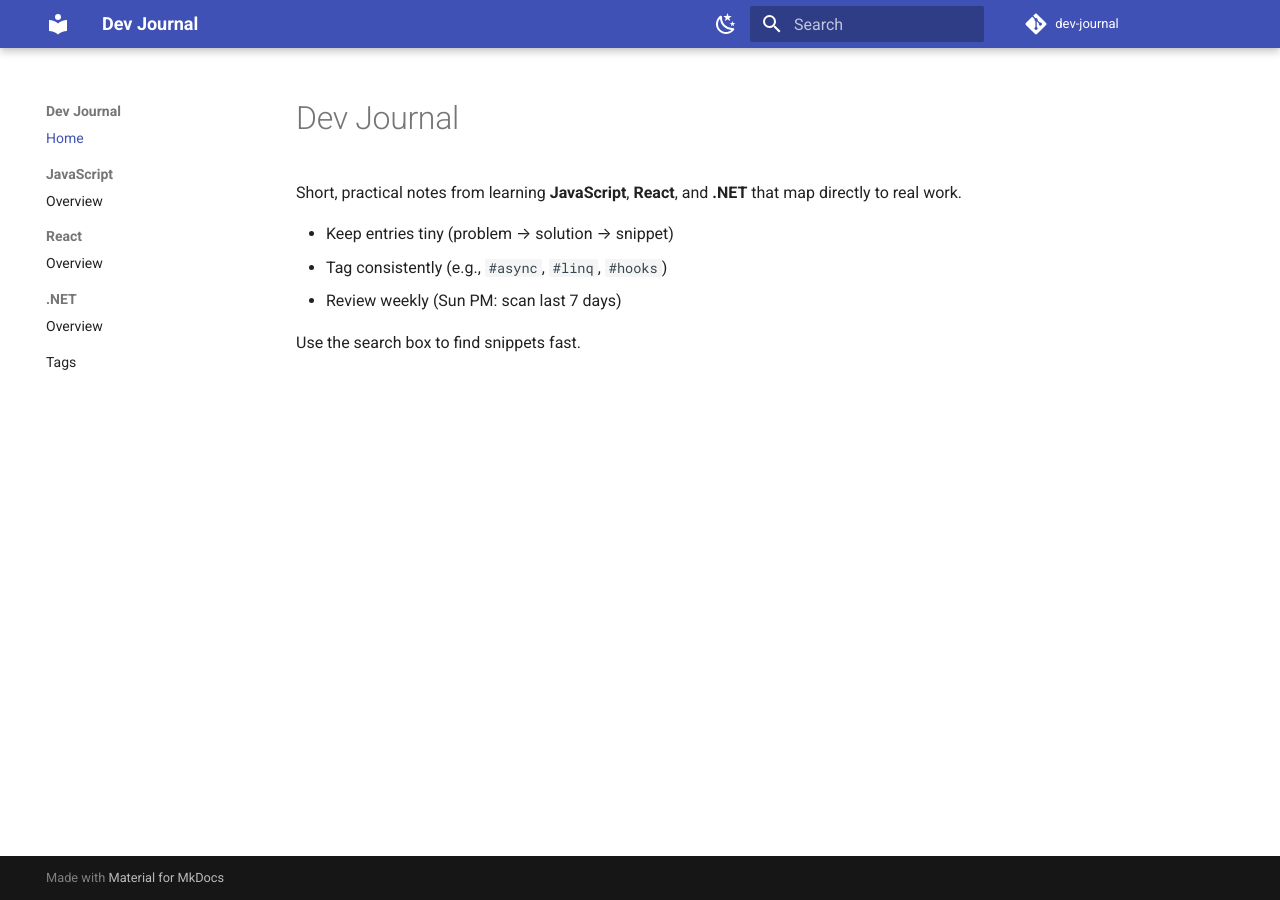
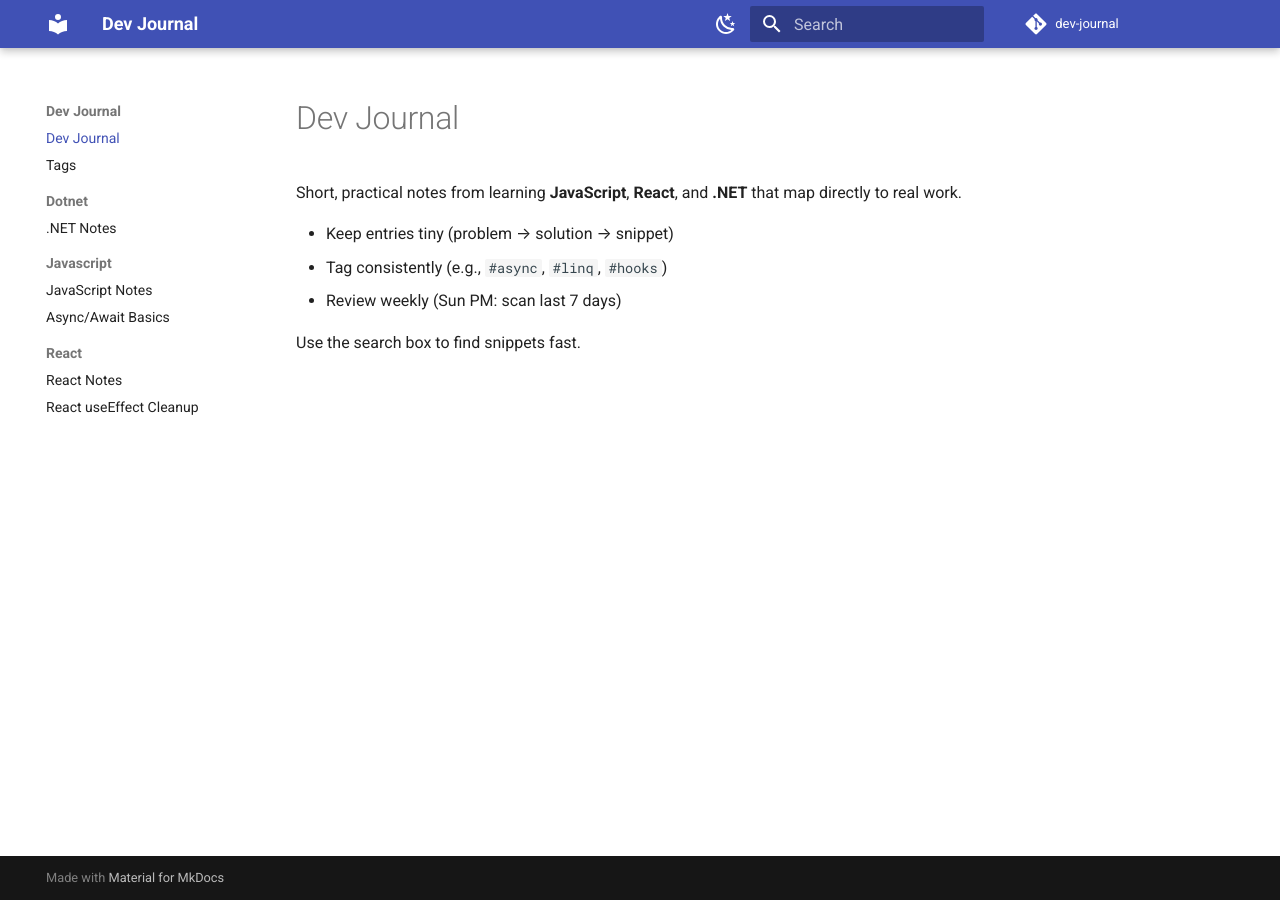
Before and after one commit to Slangford06/dev-journal, an MkDocs documentation site: the page built from docs/index.md, in a window 1280 px wide. Built offline with MkDocs 1.6.1 and Material for MkDocs 9.7.7, drawn with Linux system fonts in a browser that asks for light colours; comment, search, counter and statistics services are not loaded.

Commit message:
nav update

```diff
--- a/mkdocs.yml
+++ b/mkdocs.yml
@@ -36,12 +36,12 @@ markdown_extensions:
   - tables
   - attr_list
 
-nav:
-  - Home: index.md
-  - JavaScript:
-    - Overview: javascript/README.md
-  - React:
-    - Overview: react/README.md
-  - .NET:
-    - Overview: dotnet/README.md
-  - Tags: tags.md
+#nav:
+#  - Home: index.md
+#  - JavaScript:
+#    - Overview: javascript/README.md
+#  - React:
+#    - Overview: react/README.md
+#  - .NET:
+#    - Overview: dotnet/README.md
+#  - Tags: tags.md
```
